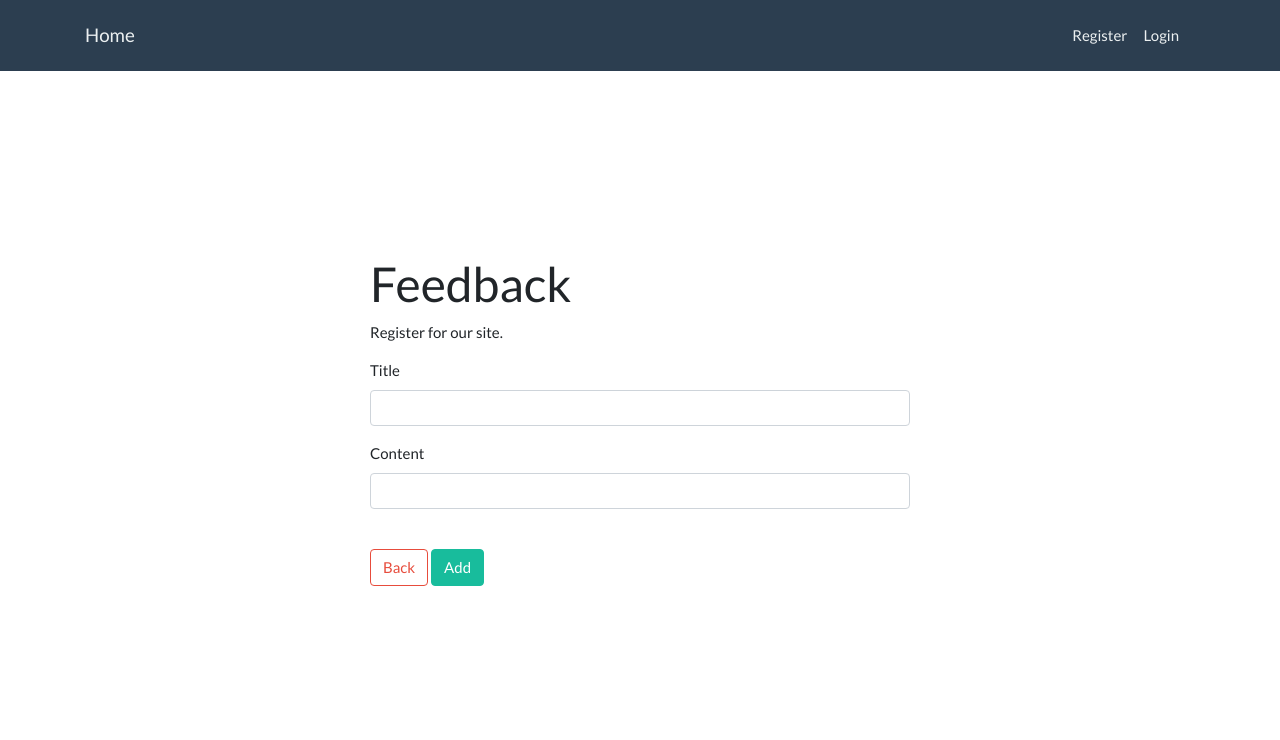
After one commit to marcschaer93/flask_hashing_login, a Flask app: template templates/feedback.html in a window 1280 px wide. The commit adds this page. Shown: the top 740 px of the page. Run offline with Flask 3, Linux system fonts and the light colour scheme; the template is opened without the code that fills it: values that come from a table or form of the project are taken from there, others are empty.

Commit message:
everythingWorks

```diff
--- a/app.py
+++ b/app.py
@@ -1,15 +1,16 @@
 """Flask App"""
 from flask import Flask, render_template, redirect, request, flash, session, jsonify
 from flask_debugtoolbar import DebugToolbarExtension
-# from models import db, connect_db
+from models import User, Feedback, db, connect_db
+from forms import RegisterForm, LoginForm, FeedbackForm
+from sqlalchemy.exc import IntegrityError
 # from flask_cors import CORS
-
 # Create a FLASK instance
 app = Flask(__name__)
  # This will enable CORS for all routes of your app.
 # CORS(app)
 # Add a DATABASE
-# app.config['SQLALCHEMY_DATABASE_URI'] = 'postgresql:///'
+app.config['SQLALCHEMY_DATABASE_URI'] = 'postgresql:///hashing_login'
 app.config['SQLALCHEMY_TRACK_MODIFICATIONS'] = False
 app.config['SQLALCHEMY_ECHO'] = True
 # SECRET KEY
@@ -19,12 +20,152 @@ app.config['DEBUG_TB_INTERCEPT_REDIRECTS'] = False
 # initializes the Flask Debug Toolbar
 debug = DebugToolbarExtension(app)
 # connect to DATABASE
-# connect_db(app)
+connect_db(app)
 
-# with app.app_context():
-#     db.drop_all()
-#     db.create_all()
-    # db.session.add_all([c1, c2])
-    # db.session.commit()
+with app.app_context():
+    db.create_all()
 
 #----- ROUTES -----#
+@app.route('/')
+def home():
+    """Home"""
+
+    if "username" not in session or username != session['username']:
+        flash('Please Login first!', 'danger')
+        return redirect('/login')
+
+    return render_template('home.html')
+
+@app.route('/register', methods=["GET", "POST"])
+def register_user():
+    """User registration"""
+    form = RegisterForm()
+
+    # if form.validate_on_submit():
+    #     user_data = {key: value.data for key, value in form._fields.items()}
+    #     new_user = User(**user_data)
+
+    if form.validate_on_submit():
+        username = form.username.data
+        password = form.password.data
+        email = form.email.data
+        first_name = form.first_name.data
+        last_name = form.last_name.data
+        new_user = User.register(username, password, email, first_name, last_name)
+        db.session.add(new_user)
+        try:
+            db.session.commit()
+        except IntegrityError:
+            form.username.errors.append('Username taken. Please pick another')
+            return redirect('/login')
+
+        session['username'] = new_user.username
+        flash('Registration was successfully', 'success')
+        return redirect('/')
+
+    return render_template('register.html', form=form)
+
+@app.route('/login', methods=["GET", "POST"])
+def login_user():
+    """Login Form for a user who is already registred
+    if logged In save "Username" data to session
+    """
+    form = LoginForm()
+
+    if form.validate_on_submit():
+        username = form.username.data
+        password = form.password.data
+
+        user = User.login(username, password)
+        if user:
+            flash('Successfully logged In!', 'success')
+            session['username'] = username
+            return redirect(f"/users/{username}")
+        else:
+            form.username.errors = ['Invalid Password/Username!']
+            flash("Password or Username doesn't match", 'danger')
+
+    return render_template('login.html', form=form)
+
+@app.route('/logout')
+def logout_user():
+    """Logout a User and remove "username" data in session"""
+    session.pop('username')
+    flash('Goodbye!', 'primary')
+    return redirect('/')
+
+@app.route('/users/<username>')
+def show_user(username):
+    """Show more details about a User"""
+    if "username" not in session or username != session['username']:
+        flash('Please Login first!', 'danger')
+        return redirect('/login')
+
+    user = User.query.get(username)
+    feedbacks = Feedback.query.all()
+    return render_template('user.html', user=user, feedbacks=feedbacks)
+
+@app.route('/users/<username>/delete', methods=["GET", "POST"])
+def delete_user(username):
+    """Deletes a User completly togetehr with all self created Feedbacks"""
+
+    if "username" not in session or username != session['username']:
+        flash('Please Login first!', 'danger')
+        return redirect('/login')
+
+    user = User.query.get(username)
+    db.session.delete(user)
+    db.session.commit()
+    session.pop('username')
+    flash('User deleted', 'info')
+    return redirect('/login')
+
+@app.route('/users/<username>/feedback/add', methods=["GET", "POST"])
+def feedback(username):
+    """Shows a Form to create and submit a new Feedback"""
+    if "username" not in session or username != session['username']:
+        flash('Please Login first!', 'danger')
+        return redirect('/login')
+
+    form = FeedbackForm()
+    if form.validate_on_submit():
+        title = form.title.data
+        content = form.content.data
+        new_feedback = Feedback(title=title, content=content, username=username)
+        db.session.add(new_feedback)
+        db.session.commit()
+        flash('New Feedback added', 'success')
+        return redirect(f"/users/{username}")
+    else:
+        return render_template('feedback.html', form=form)
+
+@app.route('/feedback/<int:id>/delete', methods=["GET", "POST"])
+def delete_feedback(id):
+    """Delets a Feedback. Only possible if its your own Feedback"""
+
+    feedback = Feedback.query.get_or_404(id)
+    if feedback.username == session['username']:
+        db.session.delete(feedback)
+        db.session.commit()
+        flash('Feedback removed!', 'info')
+    return redirect(f"/users/{session['username']}")
+
+@app.route('/feedback/<int:id>/update', methods=["GET", "POST"])
+def update_feedback(id):
+    """Update a Feedback. Only possible if its your own Feedback"""
+    feedback = Feedback.query.get_or_404(id)
+
+    if "username" not in session or feedback.username != session['username']:
+        flash('Please Login first!', 'danger')
+        return redirect('/login')
+
+    form = FeedbackForm(obj=feedback)
+
+    if form.validate_on_submit():
+        feedback.title = form.title.data
+        feedback.content = form.content.data
+
+        db.session.commit()
+        return redirect(f"/users/{feedback.username}")
+
+    return render_template("update_feedback.html", form=form, feedback=feedback)
--- a/forms.py
+++ b/forms.py
@@ -0,0 +1,35 @@
+from flask_wtf import FlaskForm
+from wtforms import StringField, PasswordField, EmailField, IntegerField
+from wtforms.validators import InputRequired, Length
+
+class RegisterForm(FlaskForm):
+    """Form for registering a user"""
+
+    username = StringField("Username", validators=[InputRequired(), Length(min=1, max=20)])
+    password = PasswordField("Password", validators=[InputRequired(), Length(min=6, max=55)])
+    email = EmailField("E-Mail", validators=[InputRequired(), Length(max=50)])
+    first_name = StringField("First Name", validators=[InputRequired(), Length(max=30)])
+    last_name = StringField("Last Name", validators=[InputRequired(), Length(max=30)])
+
+
+class LoginForm(FlaskForm):
+    """Form for registering a user"""
+
+    username = StringField("Username", validators=[InputRequired(), Length(min=1, max=20)])
+    password = PasswordField("Password", validators=[InputRequired(), Length(min=6, max=55)])
+
+
+class UserForm(FlaskForm):
+    """Form showing details of a user"""
+
+    username = StringField("Username", validators=[InputRequired(), Length(min=1, max=20)])
+    password = PasswordField("Password", validators=[InputRequired(), Length(min=6, max=55)])
+    email = EmailField("E-Mail", validators=[InputRequired(), Length(max=50)])
+    first_name = StringField("First Name", validators=[InputRequired(), Length(max=30)])
+    last_name = StringField("Last Name", validators=[InputRequired(), Length(max=30)])
+
+class FeedbackForm(FlaskForm):
+    """Form for a new Feedback"""
+
+    title = StringField("Title", validators=[InputRequired()])
+    content = StringField("Content", validators=[InputRequired()])
--- a/templates/base.html
+++ b/templates/base.html
@@ -4,13 +4,49 @@
     <meta charset="UTF-8">
     <meta name="viewport" content="width=device-width, initial-scale=1.0">
     <title>{% block title %}{% endblock %}</title>
-    <link rel="stylesheet" href="https://bootswatch.com/4/sketchy/bootstrap.min.css">
-    <link href="/static/style.css" rel="stylesheet">
-    {% block title %} {% endblock %}
+    <link rel="stylesheet" href="https://bootswatch.com/4/flatly/bootstrap.min.css">
 </head>
 <body>
+    <nav class="navbar navbar-light bg-primary justify-content-between" data-bs-theme="dark">
+        <div class="container">
+          <a href="/" class="navbar-brand text-light">Home</a>
+            <ul class="nav navbar-nav flex-row float-right">
+                {% if session['username'] %}
+                <li class="nav-item">
+                    <a class="nav-link pr-3 text-light" href="/users/{{session['username']}}/feedback/add">New Feedback</a>
+                </li>
+                <li class="nav-item">
+                    <a class="nav-link pr-3 text-light" href="/users/{{session['username']}}">Profile</a>
+                </li>
+                <li class="nav-item">
+                    <a class="nav-link pr-3 text-light" href="/logout">Logout</a>
+                </li>
+                {% else %}
+              <li class="nav-item">
+                <a class="nav-link pr-3 text-light" href="/register">Register
+                </a>
+              </li>
+              <li class="nav-item">
+                <a class="nav-link pr-3 text-light" href="/login">Login</a>
+              </li>
+              {% endif %}
+            </ul>
+            <!-- <form class="d-flex">
+              <input class="form-control me-sm-2" type="search" placeholder="Search">
+              <button class="btn btn-secondary my-2 my-sm-0" type="submit">Search</button>
+            </form> -->
+          </div>
+        </div>
+      </nav>
+
+    <div class="container" style="margin-top: 2em;">
+        {%for category, msg in get_flashed_messages(with_categories=True)%}
+        <div class="alert alert-{{category}}">{{msg}}</div>
+    </div>
+    {%endfor%}
+
+
     {% block content %}
-
     {% endblock %}
 
     <script src="https://ajax.googleapis.com/ajax/libs/jquery/3.6.4/jquery.min.js"></script>
--- /dev/null
+++ b/templates/feedback.html
@@ -0,0 +1,45 @@
+{% extends 'base.html' %}
+
+{%block title%}Feedback{%endblock%}
+
+{% block content %}
+  <div>
+    <div class="row align-items-center" style="height: 80vh;">
+    <!-- <div class="row"> -->
+      <div class="mx-auto col-10 col-md-8 col-lg-6">
+        <!-- Form -->
+        <form class="form-example" action="" method="post">
+          <h1>Feedback</h1>
+          <p class="description">
+            Register for our site.
+          </p>
+          <!-- Input fields -->
+          {{ form.hidden_tag() }}
+
+          {% for field in form
+          if field.widget.input_type != 'hidden' %}
+          <div class="form-group">
+              <p>
+                {{ field.label }}
+                {{ field(class_="form-control") }}
+
+                {% for error in field.errors %}
+                {{ error }}
+                {% endfor %}
+              </p>
+          </div>
+          {% endfor %}
+
+          <button onclick="window.location.href='/'"  class="btn btn-outline-danger btn-customized mt-4">
+            Back
+          </button>
+          <button type="submit" class="btn btn-success btn-customized mt-4">
+            Add
+          </button>
+        </form>
+        <!-- Form end -->
+      </div>
+    </div>
+  </div>
+
+{% endblock %}
```
Also changed, not shown: models.py (+58 -0 lines), templates/all_feedbacks.html (added, +37 -0 lines), templates/home.html (+19 -0 lines), templates/login.html (added, +43 -0 lines), templates/register.html (added, +42 -0 lines), templates/update_feedback.html (added, +45 -0 lines), templates/user.html (added, +61 -0 lines).
